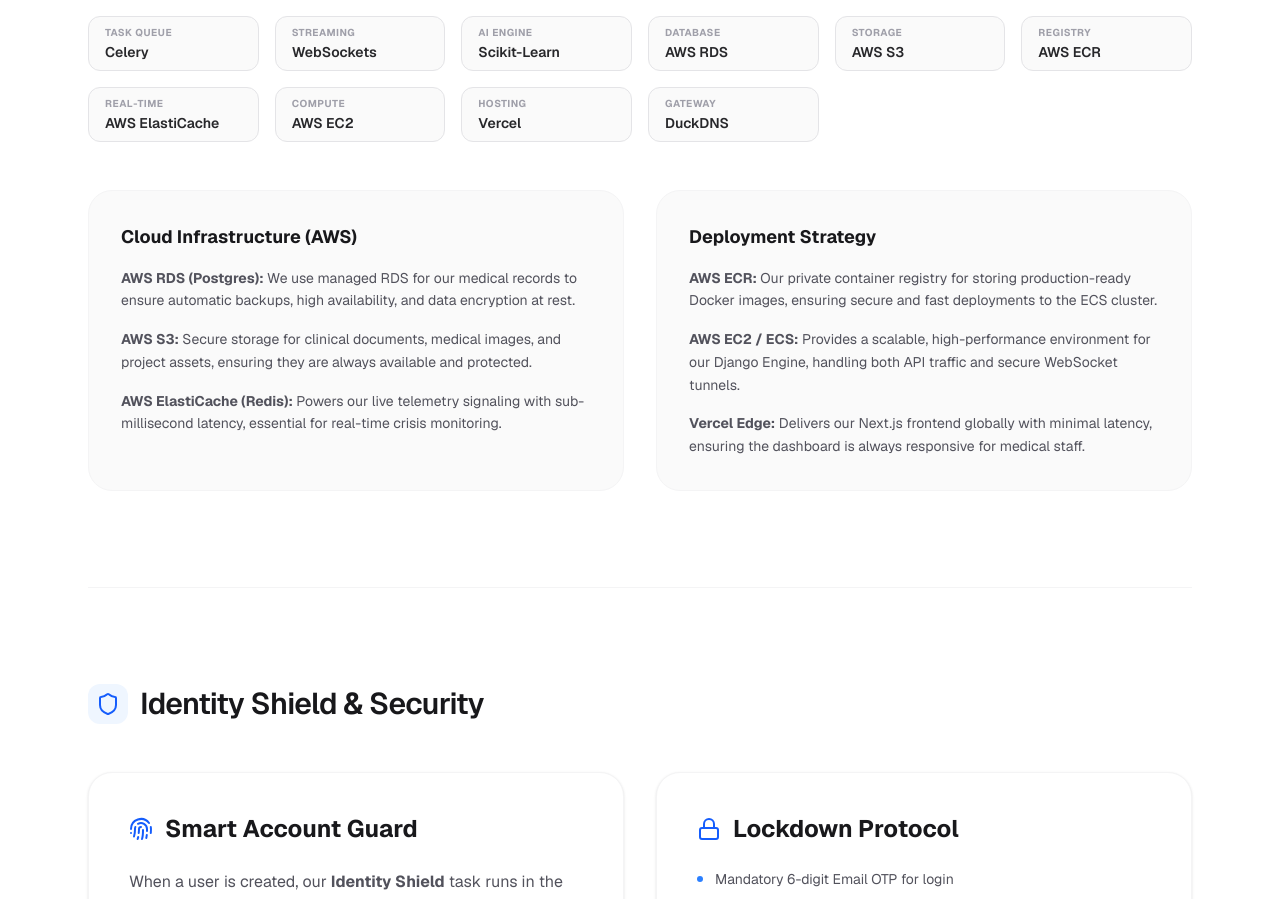
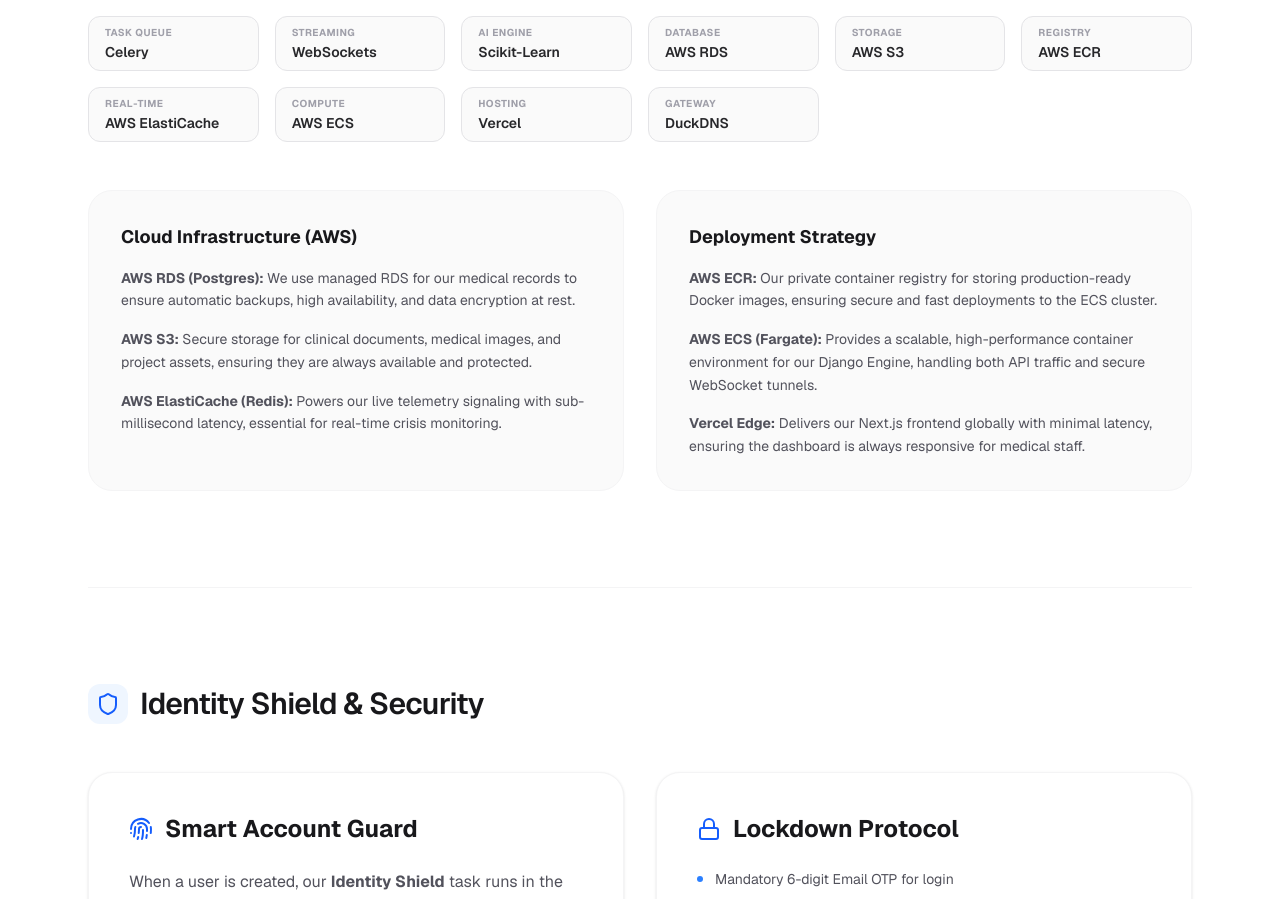
Before and after one commit to sreenandpk/CareStream, a Next.js app in the folder frontend/: page /docs in a window 1280 px wide. Shown: the part 1016-1915 px from the top of the page. Built offline with nearby package versions, Linux system fonts and the light colour scheme; no server answers.

Commit message:
docs: correct cloud infrastructure to accurately reflect AWS ECS usage

```diff
--- a/frontend/src/app/docs/page.tsx
+++ b/frontend/src/app/docs/page.tsx
@@ -59,7 +59,7 @@
                         <TechBadge label="AWS S3" category="Storage" />
                         <TechBadge label="AWS ECR" category="Registry" />
                         <TechBadge label="AWS ElastiCache" category="Real-time" />
-                        <TechBadge label="AWS EC2" category="Compute" />
+                        <TechBadge label="AWS ECS" category="Compute" />
                         <TechBadge label="Vercel" category="Hosting" />
                         <TechBadge label="DuckDNS" category="Gateway" />
                     </div>
@@ -86,7 +86,7 @@
                                     <strong>AWS ECR:</strong> Our private container registry for storing production-ready Docker images, ensuring secure and fast deployments to the ECS cluster.
                                 </p>
                                 <p>
-                                    <strong>AWS EC2 / ECS:</strong> Provides a scalable, high-performance environment for our Django Engine, handling both API traffic and secure WebSocket tunnels.
+                                    <strong>AWS ECS (Fargate):</strong> Provides a scalable, high-performance container environment for our Django Engine, handling both API traffic and secure WebSocket tunnels.
                                 </p>
                                 <p>
                                     <strong>Vercel Edge:</strong> Delivers our Next.js frontend globally with minimal latency, ensuring the dashboard is always responsive for medical staff.
```
